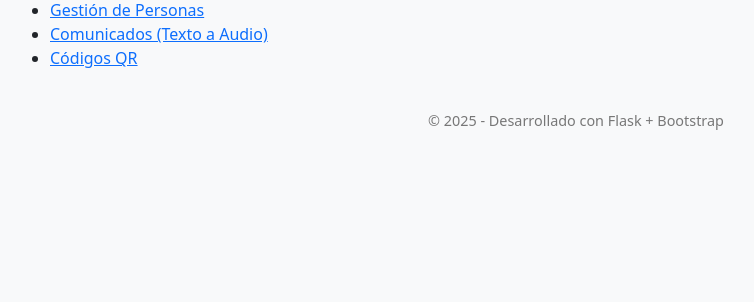
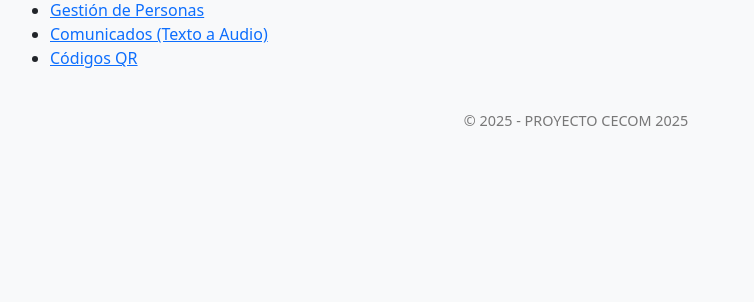
Before and after one commit to Victor-Cham/mi_app_flask_qr, a Flask app: page / in a window 1280 px wide. Shown: the part 134-436 px from the top of the page, without its empty margins (64-818 px from the left). Run offline with Flask 3, Linux system fonts and the light colour scheme.

Commit message:
Update base.html

```diff
--- a/templates/base.html
+++ b/templates/base.html
@@ -44,7 +44,7 @@
     </div>
 
     <footer>
-        <p>© {{ 2025 }} - Desarrollado con Flask + Bootstrap</p>
+        <p>© {{ 2025 }} - PROYECTO CECOM 2025</p>
     </footer>
 </body>
 </html>
```
